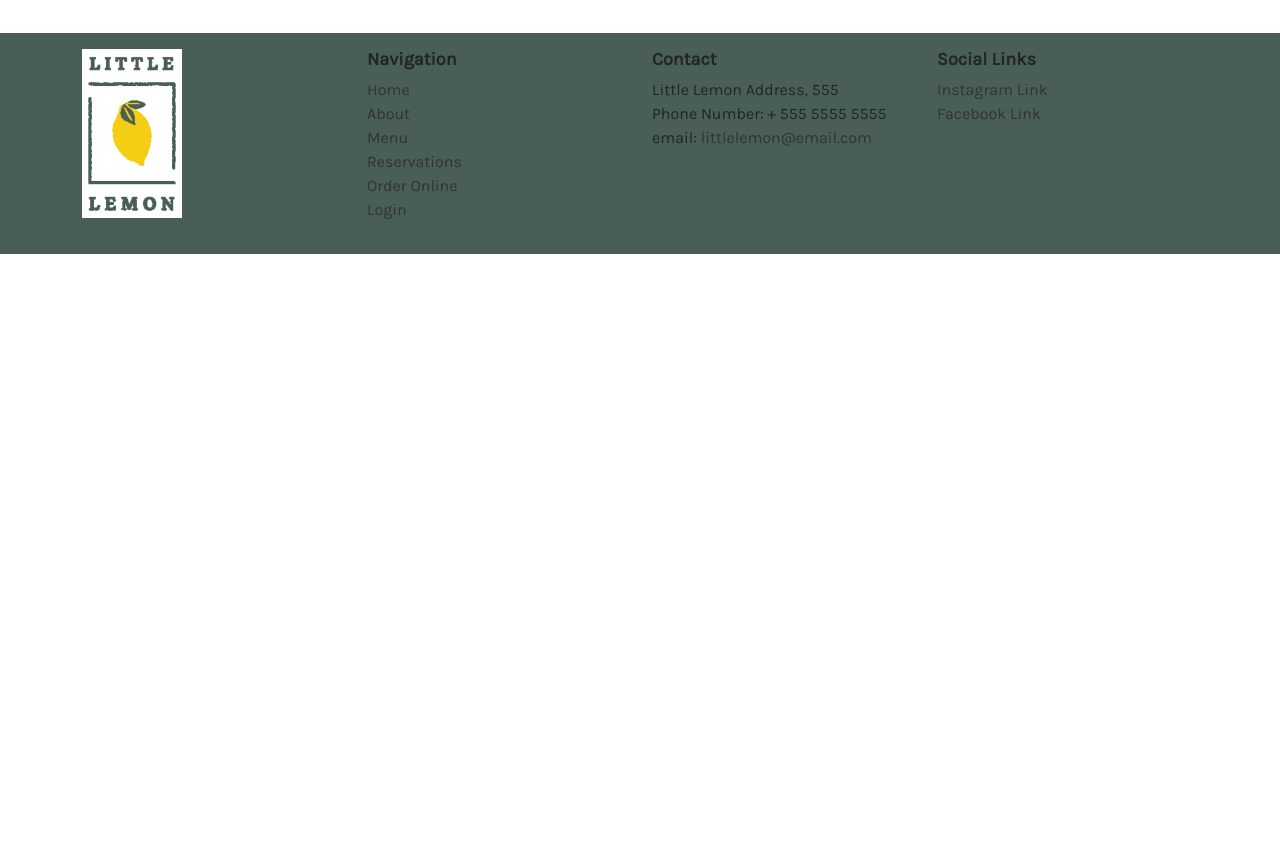
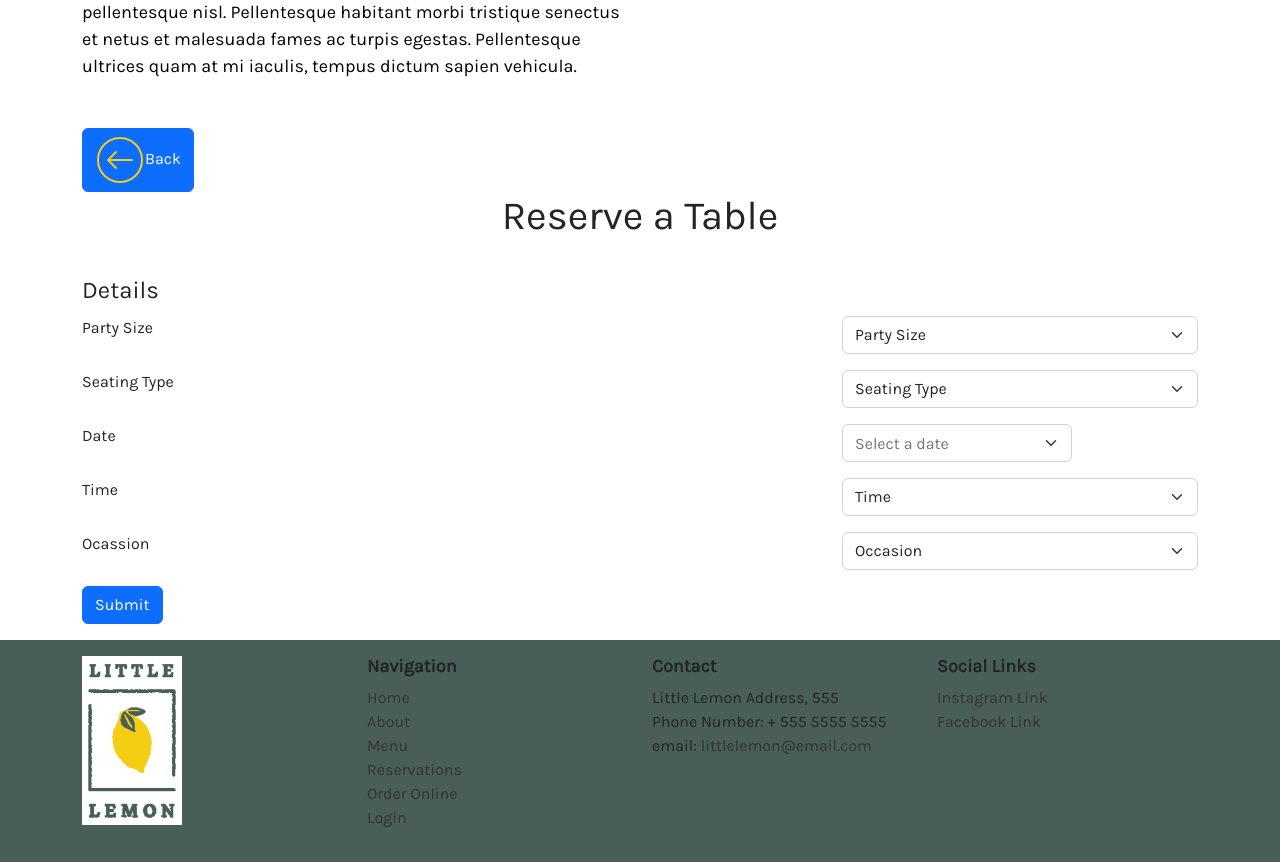
Before and after one commit to CodrinCarpovici/projectcapstone, a React (Create React App) app: page / in a window 1280 px wide. Shown: the part 1676-2538 px from the top of the page. Before the commit the page ends 1930 px from the top, so only its background shows below. Built offline with nearby package versions, Linux system fonts and the light colour scheme; a web font is replaced by a local one.

Commit message:
created details form, needs styling

```diff
--- a/package.json
+++ b/package.json
@@ -8,6 +8,7 @@
     "@testing-library/user-event": "^13.5.0",
     "bootstrap": "^5.2.3",
     "react": "^18.2.0",
+    "react-datepicker": "^4.10.0",
     "react-dom": "^18.2.0",
     "react-scripts": "5.0.1",
     "sass": "^1.58.3",
--- a/src/App.js
+++ b/src/App.js
@@ -1,4 +1,5 @@
 import "./App.scss";
+import Details from "./components/Details";
 import Footer from "./components/Footer";
 import Header from "./components/Header";
 import Main from "./components/Main";
@@ -10,6 +11,7 @@ function App() {
       <Nav id="navbar"/>
       <Header id="main-header"/>
       <Main id="main-section"/>
+      <Details id="details-page" />
       <Footer id="footer"/>
     </>
   );
--- a/src/App.scss
+++ b/src/App.scss
@@ -139,7 +139,7 @@ $rounded-8: 8px;
   }
   .card-img-top {
     width: 100%;
-    height: 15vw;
+    height: 30%;
     object-fit: cover;
   }
   .name {
@@ -278,3 +278,54 @@ $rounded-8: 8px;
     color: $basic-b;
   }
 }
+
+/*DETAILS*/
+#details-page {
+  .dateselect {
+    color: $basic-b !important;
+  }
+  /* Customize the size of the datepicker label and numbers */
+  .react-datepicker__header {
+    width: 100%;
+    background-color: $primary-green !important;
+  }
+
+  .react-datepicker__day-name,
+  .react-datepicker__current-month {
+    color: $basic-w;
+  }
+  .react-datepicker__input-container input {
+    height: 38px;
+    font-size: 16px;
+    font-weight: 400;
+    line-height: 1.5;
+    color: #495057;
+  }
+
+  .react-datepicker__day-name,
+  .react-datepicker__day,
+  .react-datepicker__time-name,
+  .react-datepicker__time {
+    width: 38px !important;
+    height: 38px !important;
+    font-size: 16px;
+    font-weight: 400;
+    line-height: 1.5;
+  }
+
+  .react-datepicker-popper {
+  }
+
+  /* Customize the styling of the selected date */
+  .react-datepicker__day--selected {
+    background-color: $primary-yellow !important;
+    color: #fff !important;
+    font-weight: 600 !important;
+  }
+
+  .react-datepicker-popper[data-show="true"]
+    .react-datepicker__month
+    .react-datepicker__day--selected {
+    background-color: #f4ce14 !important;
+  }
+}
--- /dev/null
+++ b/src/components/Datepicker.js
@@ -0,0 +1,30 @@
+import React, { useState } from "react";
+import DatePicker from "react-datepicker";
+import "react-datepicker/dist/react-datepicker.css";
+
+const Datepicker = () => {
+  const [selectedDate, setSelectedDate] = useState(null);
+
+  return (
+    <div className="form-group row mb-3">
+      <div className="col">
+        <label htmlFor="select" className="form-label date-select">
+          Date
+        </label>
+      </div>
+      <div className="col-4">
+        <DatePicker
+          selected={selectedDate}
+          onChange={(date) => setSelectedDate(date)}
+          dateFormat="dd/MM/yyyy"
+          placeholderText="Select a date"
+          className="form-select"
+          popperPlacement="bottom-end"
+          calendarClassName="custom-calendar"
+        />
+      </div>
+    </div>
+  );
+};
+
+export default Datepicker;
--- a/src/components/Details.js
+++ b/src/components/Details.js
@@ -1,9 +1,108 @@
-import React from 'react'
+import React from "react";
+import backArrow from "../assets/backArrow.png";
+import Datepicker from "./Datepicker";
 
-const Details = () => {
+const Details = ({ id }) => {
   return (
-    <div>Details</div>
-  )
-}
+    <section className="container-fluid p-3" id={id}>
+      <div className="container">
+        <button
+          type="button"
+          className="btn btn-primary justify-content-start back-button"
+        >
+          <img src={backArrow} alt="back-arrow" />
+          Back
+        </button>
+        <div className="d-flex flex-row justify-content-center p-0">
+          <h1>Reserve a Table</h1>
 
-export default Details
+          <div></div>
+        </div>
+        <img src="" alt="" />
+        <form>
+          <fieldset>
+            <legend> Details </legend>
+            <div className="form-group row mb-3">
+              <div className="col">
+                <label htmlFor="select" className="form-label">
+                  Party Size
+                </label>
+              </div>
+              <div className="col-4">
+                <select id="select" className="form-select">
+                  <option defaultValue>Party Size</option>
+                  <option value="1">1</option>
+                  <option value="2">2</option>
+                  <option value="3">3</option>
+                  <option value="4">4</option>
+                  <option value="5">5</option>
+                  <option value="6">6</option>
+                </select>
+              </div>
+            </div>
+            <div className="form-group row mb-3">
+              <div className="col">
+                <label htmlFor="select" className="form-label">
+                  Seating Type
+                </label>
+              </div>
+              <div className="col-4">
+                <select id="select" className="form-select">
+                  <option defaultValue>Seating Type</option>
+                  <option value="Outdoor">Outdoor</option>
+                  <option value="Indoor">Indoor</option>
+                </select>
+              </div>
+            </div>
+            <Datepicker />
+            <div className="form-group row mb-3">
+              <div className="col">
+                <label htmlFor="select" className="form-label">
+                  Time
+                </label>
+              </div>
+              <div className="col-4">
+                <select id="select" className="form-select">
+                  <option defaultValue>Time</option>
+                  <option value="17:00">17:00</option>
+                  <option value="17:30">17:30</option>
+                  <option value="18:00">18:00</option>
+                  <option value="18:30">18:30</option>
+                  <option value="19:00">19:00</option>
+                  <option value="19:30">19:30</option>
+                  <option value="20:00">20:00</option>
+                  <option value="20:30">20:30</option>
+                  <option value="21:00">21:00</option>
+                </select>
+              </div>
+            </div>
+            <div className="form-group row mb-3">
+              <div className="col">
+                <label htmlFor="select" className="form-label">
+                  Ocassion
+                </label>
+              </div>
+              <div className="col-4">
+                <select id="select" className="form-select">
+                  <option defaultValue>Occasion</option>
+                  <option value="Dinner">Dinner</option>
+                  <option value="Birthday">Birthday</option>
+                  <option value="Engagement">Engagement</option>
+                  <option value="Anniversary">Anniversary</option>
+                  <option value="Business">Business</option>
+                </select>
+              </div>
+            </div>
+
+            <div className="mb-3"></div>
+            <button type="submit" className="btn btn-primary">
+              Submit
+            </button>
+          </fieldset>
+        </form>
+      </div>
+    </section>
+  );
+};
+
+export default Details;
```
Also changed, not shown: src/components/Dropdown.js (deleted, +0 -9 lines), src/components/dropdownData.js (added, +30 -0 lines), src/assets/backArrow.png (added), 1 other file (tests, documents, lock files or other folders).
